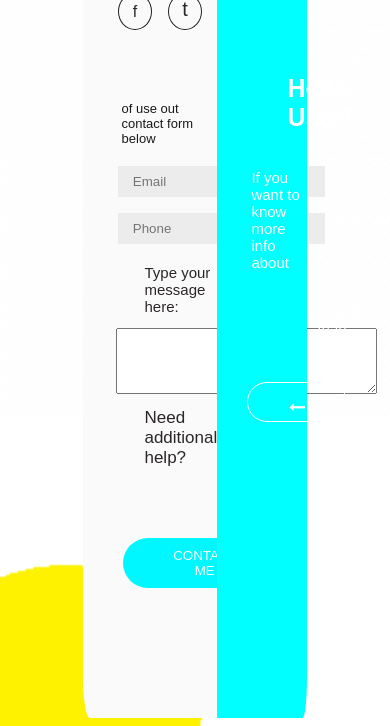
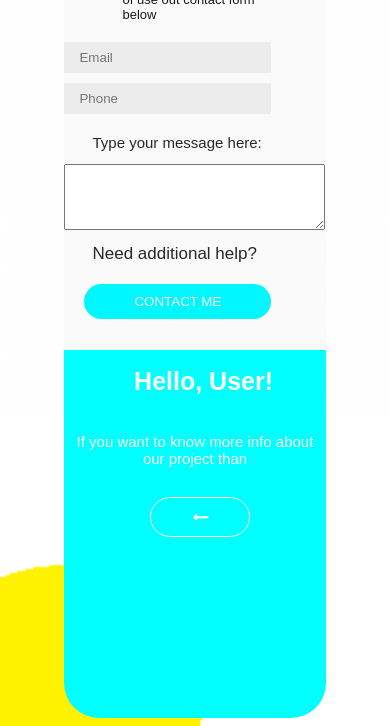
Before and after one commit to Oleksasinb/Sait-13, a plain HTML site: page index.html in a window 390 px wide. Shown: the part 134-860 px from the top of the page. Drawn offline with Linux system fonts and the light colour scheme.

Commit message:
mobile modific

```diff
--- a/index.html
+++ b/index.html
@@ -20,10 +20,10 @@
                     <p class="f">f</p>
                 </div>
                 <div class="kr">
-                    <p class="t">t</p>
+                    <p class="f">t</p>
                 </div>
                 <div class="kr">
-                    <p class="in">in</p>
+                    <p class="f">in</p>
                 </div>
             </div>
             <div class="text-van">
@@ -50,11 +50,10 @@
         <div class="blue">
             <div class="two">
                 <h1 class="blue-h">Hello, User!</h1>
-                <p class="blue-text">If you want to know more info about</p>
-                <p class="blue-tex">our project than</p>
+                <p class="blue-text">If you want to know more info about our project than</p>
             </div>
             <div class="strelka">
-                <p><i class="fa fa-long-arrow-left" aria-hidden="true"></i></p>
+                <i class="fa fa-long-arrow-left" aria-hidden="true"></i>
             </div>
         </div>
     </div>
--- a/style.css
+++ b/style.css
@@ -5,11 +5,10 @@ body {
     background-size: cover;
 }
 .osnova {
-    width: 60%;
+    max-width: 700px;
     height: 100vh;
     display: flex;
     flex-direction: row;
-    border-radius: 5%;
     margin: 0 auto;
 }
 .form {
@@ -19,7 +18,7 @@ body {
     flex-direction: column;
     margin: 0 auto;
     background: rgb(250, 250, 250);
-    border-radius: 5% 0% 0% 5%;
+    border-radius: 35px 0px 0px 35px;
 }
 .center {
     color: rgb(78, 67, 67);
@@ -36,6 +35,7 @@ body {
     height: 35px;
     margin: 6%;
     color: rgb(0, 0, 0);
+    display: flex;
 }
 .kr:hover {
     background-color: rgb(33, 192, 192);
@@ -47,15 +47,8 @@ body {
     width: 100%;
     height: 12%;
 }
-.in {
-    margin: 7px 10px;
-}
-.t {
-    margin: 4px 13px;
-    font-size: 20px;
-}
 .f {
-    margin: 9px 14px;
+    text-align: center;
 }
 .text-van {
     margin: -15px 0px 20px 11%;
@@ -101,7 +94,7 @@ button {
     background: rgb(0, 255, 255);
     width: 40%;
     height: 100vh;
-    border-radius: 0% 5% 5% 0%;
+    border-radius: 0px 35px 35px 0px;
     justify-content: center;
     align-items: center;
 }
@@ -119,15 +112,10 @@ button {
 .blue-text {
     color: rgb(255, 255, 255);
     font-size: 15px;
-    padding: 0px 0px 0px 34px;
-}
-.blue-tex {
-    color: rgb(255, 255, 255);
-    font-size: 15px;
-    padding: 0px 0px 0px 100px;
+    text-align: center;
 }
 .strelka {
-    display: inline-block;
+    display: flex;
     width: 100px;
     height: 40px;
     box-sizing: border-box;
@@ -139,7 +127,56 @@ button {
     position: relative;
     outline: none;
     margin: 30px 0px 0px 33%;
+    justify-content: center;
+    align-items: center;
 }
 .fa-long-arrow-left {
     color: rgb(255, 255, 255);
 }
+@media screen and (max-width: 767px) {
+    .osnova {
+        max-width: 400px;
+        height: 100vh;
+        display: flex;
+        flex-direction: column;
+        margin: 0 auto;
+    }
+    .form {
+        border-radius: 35px 35px 0px 0px;
+        margin: 0px auto;
+        width: 70%;
+    }
+    .van {
+        margin: 10px auto;
+    }
+    .center {
+        margin: 0px auto;
+        font-size: 27px;
+    }
+    .krugi {
+        margin: 0px 0px 0px 30px;
+    }
+    .text-van {
+        margin: 10px;
+    }
+    .forma {
+        margin: 0px auto;
+    }
+    .form-a {
+        margin: 10px auto;
+    }
+    .form-text {
+        margin: 0px auto;
+    }
+    .otvet {
+        margin: 20px;
+    }
+    .blue {
+        margin: 0px auto;
+        border-radius: 0px 0px 35px 35px;
+        width: 70%;
+    }
+    .two {
+        margin: 0px auto;
+    }
+}
```
